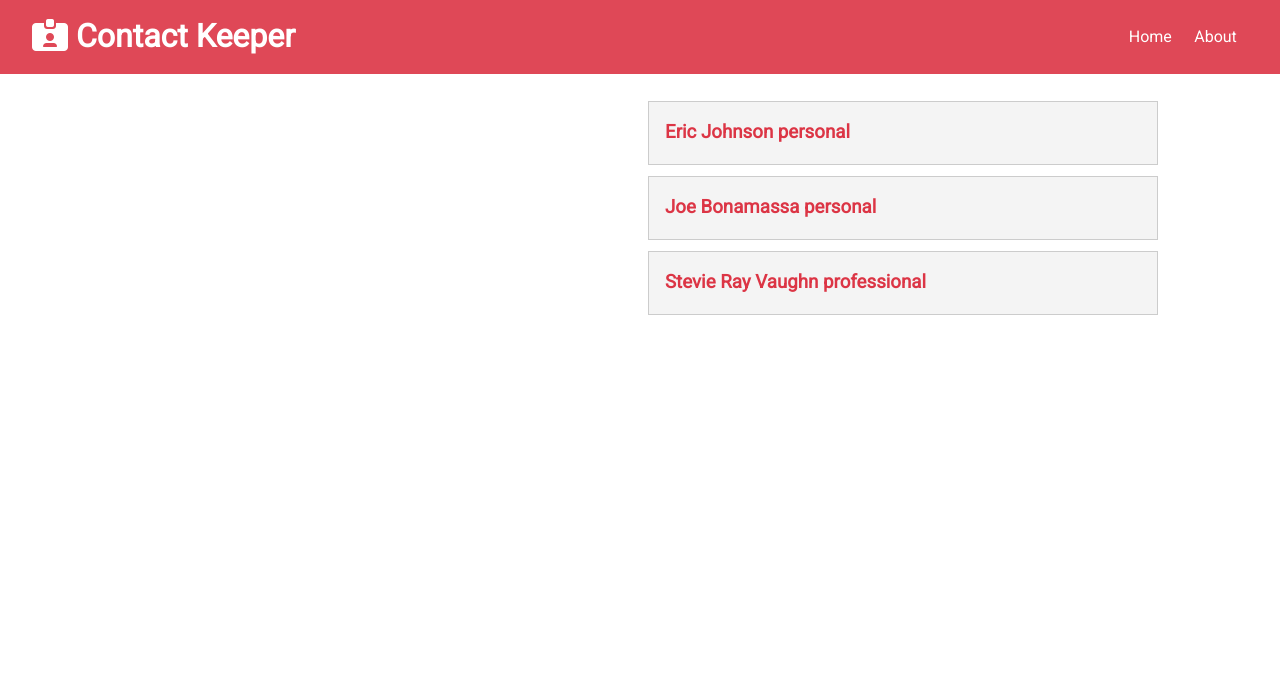
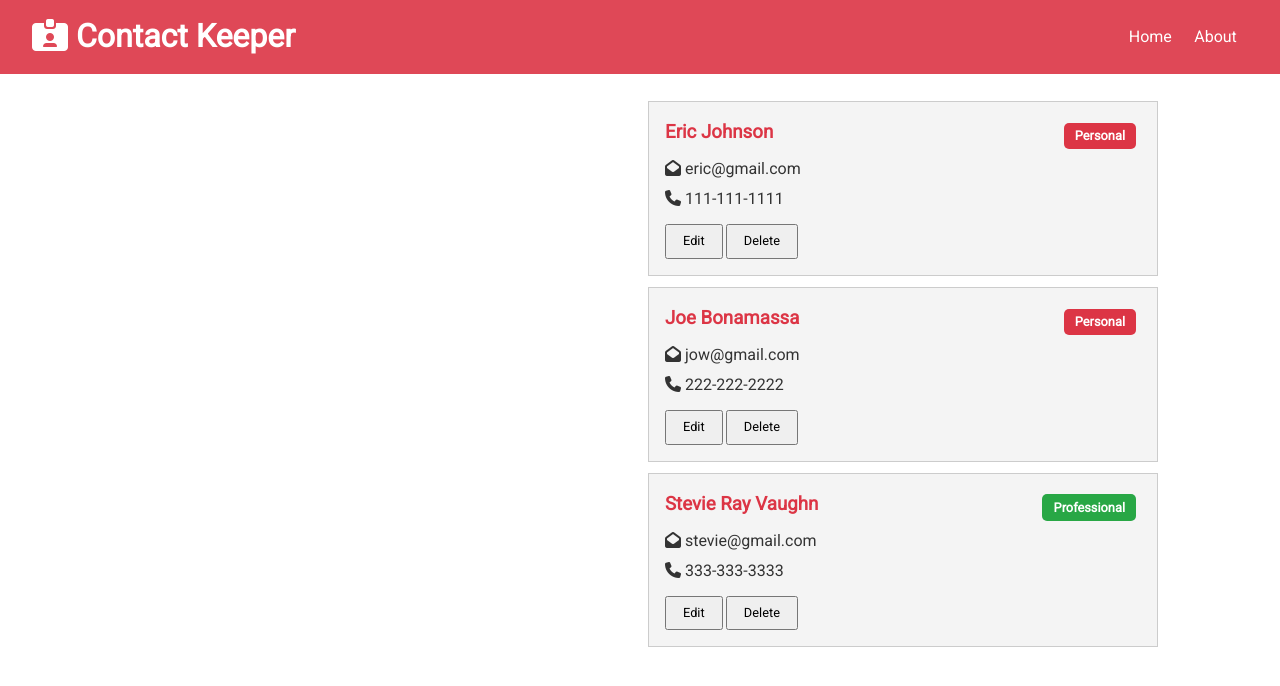
Before and after one commit to RandyZeleznak/React-Contact-Keeper, a React (Create React App) app in the folder client/: page / in a window 1280 px wide. Shown: the top 686 px of the page. Built offline with nearby package versions, Linux system fonts and the light colour scheme; the HTML template or start-up script is replaced by a standard one.

Commit message:
Section#53 - Edit/Delete STYLING Issue-02/05/20:1025

```diff
--- a/client/src/components/contacts/ContactItem.js
+++ b/client/src/components/contacts/ContactItem.js
@@ -1,23 +1,46 @@
 import React from 'react';
+import PropTypes from 'prop-types';
 
 const ContactItem = ({ contact }) => {
-  const { id, name, phone, type } = contact;
+  const { _id, name, email, phone, type } = contact;
 
   return (
     <div className="card bg-light">
       <h3 className="text-primary text-left">
-        {name}{' '}
+        {name}
+        {''}
         <span
+          style={{ float: 'right' }}
           className={
-            'badge' +
+            'badge ' +
             (type === 'professional' ? 'badge-success' : 'badge-primary')
           }
         >
-          {type}
+          {type.charAt(0).toUpperCase() + type.slice(1)}
         </span>
       </h3>
+      <ul className="list">
+        {email && (
+          <li>
+            <i className="fas fa-envelope-open"></i> {email}
+          </li>
+        )}
+        {phone && (
+          <li>
+            <i className="fas fa-phone"></i> {phone}
+          </li>
+        )}
+      </ul>
+      <p>
+        <button className="button.btn.btn-dark btn-sm">Edit</button>
+        <button className="button.btn.btn-danger btn-sm">Delete</button>
+      </p>
     </div>
   );
 };
 
+ContactItem.propTypes = {
+  contact: PropTypes.object.isRequired
+};
+
 export default ContactItem;
```
